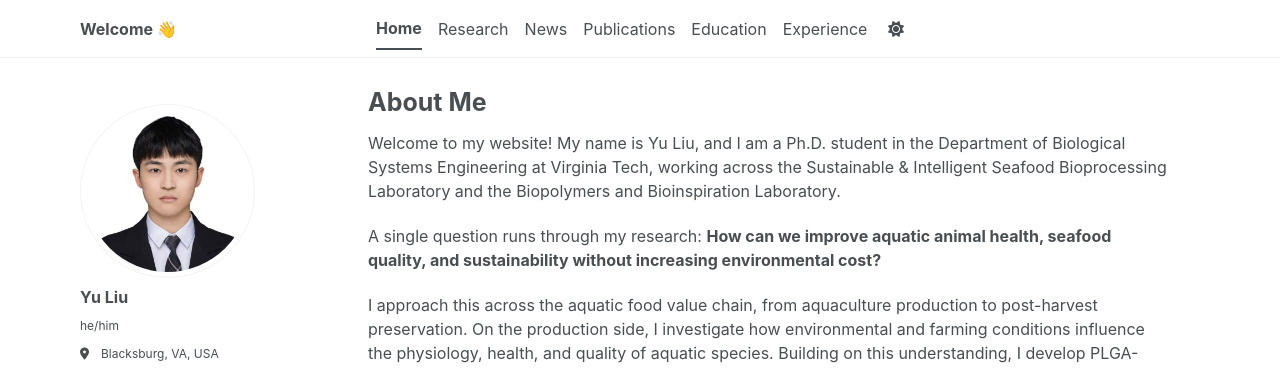
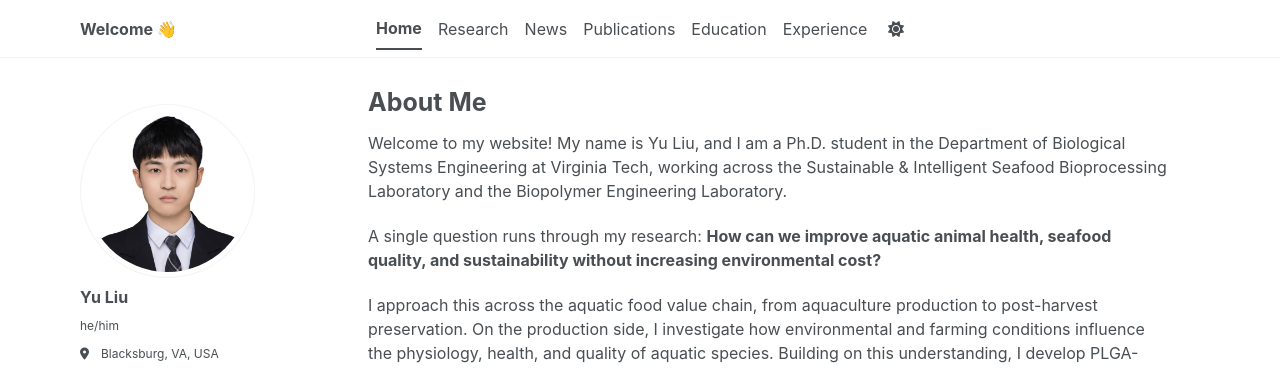
Before and after one commit to yuliu0322/yuliu0322.github.io, a Jekyll site: the page built from _pages/about.md, in a window 1280 px wide and 1019 px high. Shown: the top 368 px of the window. Built offline with Jekyll 4.4.1, drawn with Linux system fonts in a browser that asks for light colours; some web fonts are replaced; a script bundle is joined from its source files by our own code; library files that are not in the unit come from our copies.

Commit message:
Update about.md

```diff
--- a/_pages/about.md
+++ b/_pages/about.md
@@ -19,7 +19,7 @@ redirect_from:
 </style>
 
 Welcome to my website! My name is Yu Liu, and I am a Ph.D. student in the Department of Biological Systems Engineering at Virginia Tech, working across the
-Sustainable & Intelligent Seafood Bioprocessing Laboratory and the Biopolymers and Bioinspiration Laboratory.
+Sustainable & Intelligent Seafood Bioprocessing Laboratory and the Biopolymer Engineering Laboratory.
 
 A single question runs through my research: **How can we improve aquatic animal health, seafood quality, and sustainability without increasing environmental cost?**
 
```
